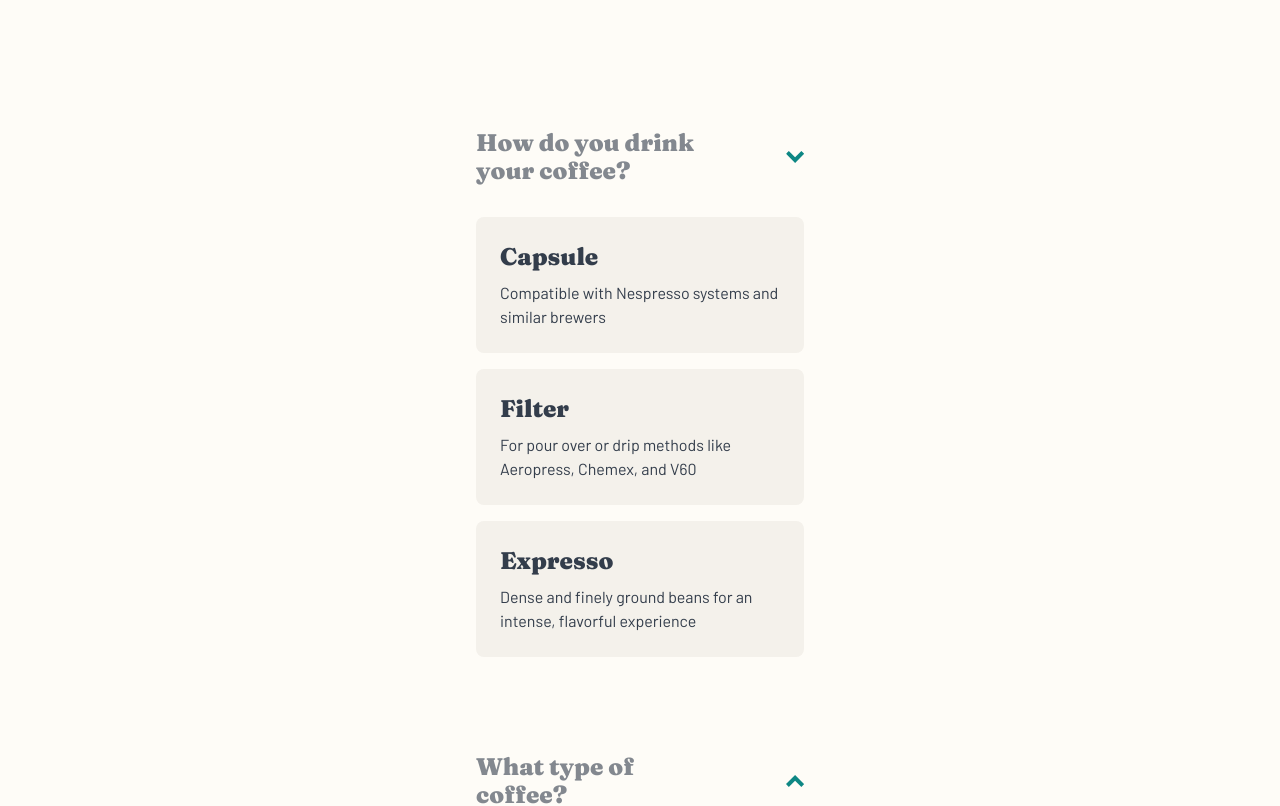
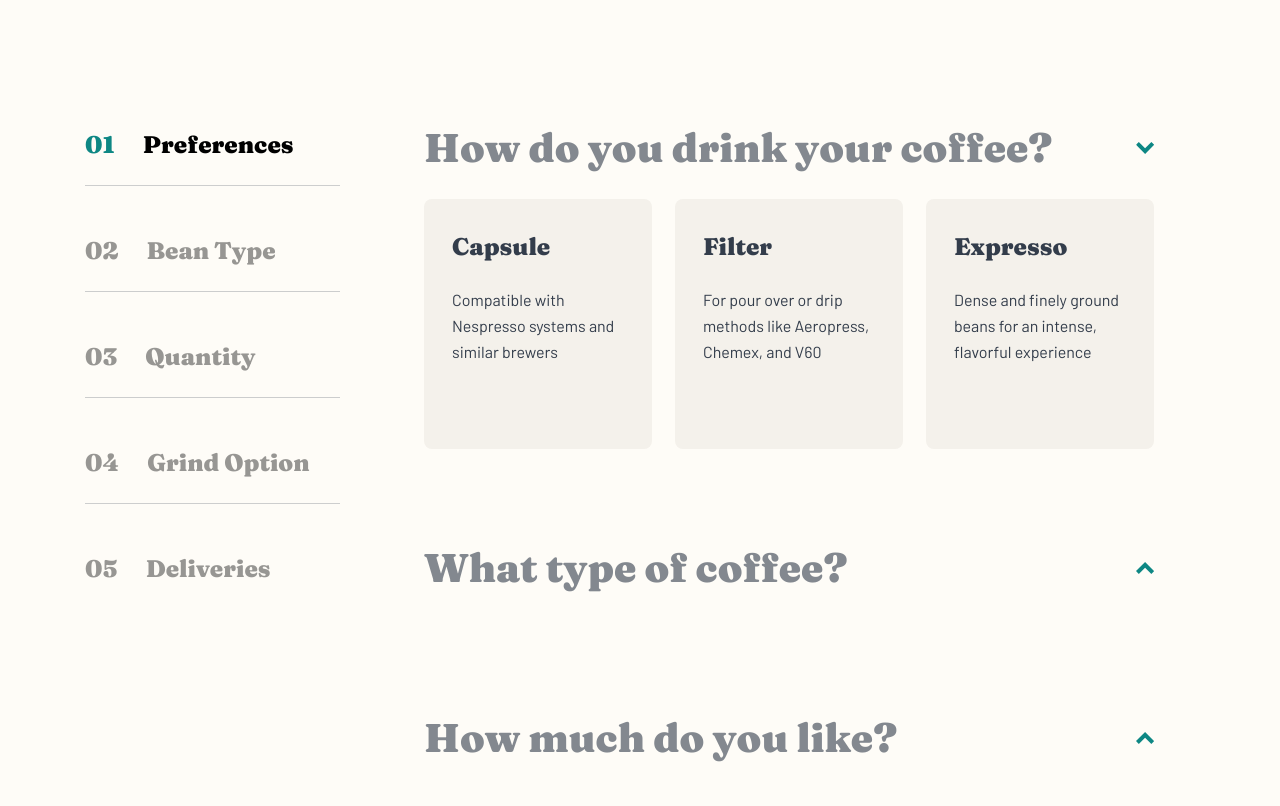
Before and after one commit to CharlesSquirel/caffeeroaster_frontendmentor, a Next.js app: page /plan in a window 1280 px wide. Shown: the part 1540-2346 px from the top of the page. Built offline with nearby package versions, Linux system fonts and the light colour scheme.

Commit message:
Feat: create nav logic && UI

```diff
--- a/app/components/CreatForm/CreatForm.tsx
+++ b/app/components/CreatForm/CreatForm.tsx
@@ -1,24 +1,23 @@
 'use client';
-import { defaultFormData } from 'app/data/defaultFormData';
 import { dropdownData } from 'app/data/formData';
 import { FormTypes } from 'app/utils/types/formTypes';
-import { FormProvider, SubmitHandler, useForm } from 'react-hook-form';
+import { SubmitHandler, UseFormReturn } from 'react-hook-form';
 import DropdownForm from '../common/DropdownForm.tsx/DropdownForm';
 import DropdownOption from '../common/DropdownOption/DropdownOption';
 import Summary from '../Summary/Summary';
 
-export default function CreateForm() {
-  const methods = useForm<FormTypes>({
-    defaultValues: defaultFormData,
-  });
-  const onSubmit: SubmitHandler<FormTypes> = (data) => console.log(data);
+interface CreateFormProps {
+  onSubmit: SubmitHandler<FormTypes>;
+  methods: UseFormReturn<FormTypes, any, undefined>;
+}
+
+export default function CreateForm({ onSubmit, methods }: CreateFormProps) {
   return (
-    <FormProvider {...methods}>
     <form
-        className="flex w-[328px] flex-col items-center"
+      className="flex w-[328px] flex-col items-center md:w-[689px] xl:items-end"
       onSubmit={methods.handleSubmit(onSubmit)}
     >
-        <div className="mb-[120px] flex flex-col gap-[96px]">
+      <div className="mb-[120px] flex flex-col gap-[96px] md:mb-[144px] md:gap-[100px]">
         {dropdownData.map(({ title, optionsInfo, name }, index) => (
           <DropdownForm title={title} index={index} key={index}>
             <DropdownOption
@@ -44,6 +43,5 @@ export default function CreateForm() {
       </div>
       <Summary />
     </form>
-    </FormProvider>
   );
 }
--- a/app/components/Create/Create.tsx
+++ b/app/components/Create/Create.tsx
@@ -1,10 +1,22 @@
+'use client';
+
+import { defaultFormData } from 'app/data/defaultFormData';
+import { FormTypes } from 'app/utils/types/formTypes';
+import { FormProvider, SubmitHandler, useForm } from 'react-hook-form';
+import CreateNav from '../CreateNav/CreateNav';
 import CreateForm from '../CreatForm/CreatForm';
 
 export default function Create() {
+  const methods = useForm<FormTypes>({
+    defaultValues: defaultFormData,
+  });
+  const onSubmit: SubmitHandler<FormTypes> = (data) => console.log(data);
   return (
-    <section className="mb-[120px] w-[328px]">
-      <article className="hidden"></article>
-      <CreateForm />
+    <section className="mb-[120px] w-[328px] md:mb-[144px] md:w-[689px] xl:flex xl:w-[1110px] xl:gap-[125px]">
+      <FormProvider {...methods}>
+        <CreateNav />
+        <CreateForm methods={methods} onSubmit={onSubmit} />
+      </FormProvider>
     </section>
   );
 }
--- /dev/null
+++ b/app/components/CreateNav/CreateNav.tsx
@@ -0,0 +1,76 @@
+'use client';
+
+import { useEffect, useState } from 'react';
+import { useFormContext } from 'react-hook-form';
+import CreateNavItem from './CreateNavItem';
+
+interface createNavListType {
+  text: string;
+  name: string;
+}
+
+const creatNavList: createNavListType[] = [
+  {
+    text: 'Preferences',
+    name: 'how_drink',
+  },
+  {
+    text: 'Bean Type',
+    name: 'type',
+  },
+  {
+    text: 'Quantity',
+    name: 'grammage',
+  },
+  {
+    text: 'Grind Option',
+    name: 'grind',
+  },
+  {
+    text: 'Deliveries',
+    name: 'deliver',
+  },
+];
+
+export default function CreateNav() {
+  const [activeLi, setActiveLi] = useState('how_drink');
+
+  const { watch } = useFormContext();
+  const [how_drink, type, grammage, grind, deliver] = watch([
+    'how_drink',
+    'type',
+    'grammage',
+    'grind',
+    'deliver',
+  ]);
+
+  useEffect(() => {
+    const findActiveLiName = () => {
+      const values = [how_drink, type, grammage, grind, deliver];
+      const lastIndex = values.findLastIndex((value) => value !== '');
+      if (lastIndex !== -1) {
+        setActiveLi(creatNavList[lastIndex].name);
+      }
+    };
+
+    findActiveLiName();
+  }, [how_drink, type, grammage, grind, deliver]);
+
+  return (
+    <nav className="hidden w-[255px] xl:block">
+      <ul className="flex flex-col gap-[49px]">
+        {creatNavList.map((list, index) => (
+          <CreateNavItem
+            key={index}
+            text={list.text}
+            name={list.name}
+            numberOfElement={creatNavList.length}
+            index={index}
+            activeLi={activeLi}
+            isDisabled={how_drink === 'capsule'}
+          />
+        ))}
+      </ul>
+    </nav>
+  );
+}
--- /dev/null
+++ b/app/components/CreateNav/CreateNavItem.tsx
@@ -0,0 +1,31 @@
+import { fraunces } from '@/fonts/fonts';
+
+interface CreateNavItemProps {
+  name: string;
+  text: string;
+  index: number;
+  numberOfElement: number;
+  activeLi: string;
+  isDisabled: boolean;
+}
+
+export default function CreateNavItem({
+  name,
+  text,
+  index,
+  numberOfElement,
+  activeLi,
+  isDisabled,
+}: CreateNavItemProps) {
+  const isActive = name === activeLi;
+  return (
+    <li
+      className={`${fraunces.className} ${index !== numberOfElement - 1 && 'border-b border-greay pb-[24px]'} ${isActive ? 'opacity-1 border-opacity-40' : 'opacity-40'} ${isDisabled && index === 3 && 'opacity-20'} text-[24px] leading-[32px]`}
+    >
+      <span
+        className={`mr-[28px] ${isActive && 'text-cyan'}`}
+      >{`0${index + 1}`}</span>
+      {text}
+    </li>
+  );
+}
--- a/app/components/Header/NavMobile.tsx
+++ b/app/components/Header/NavMobile.tsx
@@ -31,7 +31,7 @@ export default function NavMobile() {
       {isNavMobileOpen && (
         <nav
           ref={refContainer}
-          className="nav-gradient absolute left-[50%] top-[90px] h-[550px] w-[355px] translate-x-[-50%] pt-[50px]"
+          className="nav-gradient absolute left-[50%] top-[90px] z-10 h-[550px] w-[355px] translate-x-[-50%] pt-[50px]"
         >
           <ul
             className={` ${fraunces.className} flex flex-col items-center gap-8 text-2xl uppercase`}
--- a/app/components/Summary/Summary.tsx
+++ b/app/components/Summary/Summary.tsx
@@ -20,10 +20,9 @@ export default function Summary() {
   const isButtonDisabled =
     [how_drink, type, grammage, deliver].some((value) => value === '') &&
     !(how_drink === 'capsule' && grind === '');
-  console.log(`show modal:`, showModal);
   return (
     <>
-      <article className="mb-[56px] flex w-[328px] flex-col gap-2 rounded-[10px] bg-chooseBg px-6 py-8">
+      <article className="mb-[56px] flex w-[328px] flex-col gap-2 rounded-[10px] bg-chooseBg px-6 py-8 md:mb-[67px] md:w-[689px] md:px-[43px] md:py-[27px] xl:mb-[40px] xl:w-[730px] xl:px-[64px] xl:py-[47px]">
         <h3 className="text-base uppercase text-white opacity-50">
           Order Summary
         </h3>
--- a/app/components/common/DropdownForm.tsx/DropdownForm.tsx
+++ b/app/components/common/DropdownForm.tsx/DropdownForm.tsx
@@ -55,11 +55,11 @@ export default function DropdownForm({
 
   return (
     <div
-      className={`${isDisabled && 'opacity-50'} flex w-[328px] flex-col gap-[16px] text-greay`}
+      className={`${isDisabled && 'opacity-50'} flex w-[328px] flex-col gap-[16px] text-greay md:w-[689px] xl:w-[730px]`}
     >
       <div className="mb-[16px] flex items-center justify-between">
         <h2
-          className={`${fraunces.className} w-[240px] text-[24px] leading-[28px]`}
+          className={`${fraunces.className} w-[240px] text-[24px] leading-[28px] md:w-auto md:text-[32px] md:leading-[48px] xl:text-[40px] xl:leading-[38px]`}
         >
           {title}
         </h2>
@@ -70,7 +70,9 @@ export default function DropdownForm({
           }}
         />
       </div>
-      {isDropdownActive && childrenWithProps}
+      <div className="flex w-full flex-col gap-[16px] md:flex-row md:gap-[8px] xl:gap-[23px]">
+        {isDropdownActive && childrenWithProps}
+      </div>
     </div>
   );
 }
--- a/app/components/common/DropdownOption/DropdownOption.tsx
+++ b/app/components/common/DropdownOption/DropdownOption.tsx
@@ -27,7 +27,7 @@ export default function DropdownOption({
 
   return (
     <div
-      className={`${activeDropdown === value ? 'pointer-events-none bg-cyan text-white' : 'bg-dropdownOptionBg hover:bg-orange'} flex w-[328px] cursor-pointer flex-col gap-[8px] rounded-[8px] p-[24px] text-blueDark`}
+      className={`${activeDropdown === value ? 'pointer-events-none bg-cyan text-white' : 'bg-dropdownOptionBg hover:bg-orange'} flex w-[328px] cursor-pointer flex-col rounded-[8px] p-[24px] text-blueDark md:w-[223px] md:gap-[10px] md:pb-[84px] md:pt-[32px] xl:w-[228px] xl:gap-[24px] xl:px-[28px]`}
       onClick={() => {
         handleOnClick(value);
         handleOnRegister();
@@ -36,7 +36,9 @@ export default function DropdownOption({
       <h3 className={`${fraunces.className} text-[24px] leading-[32px]`}>
         {title}
       </h3>
-      <p className="text-base">{description}</p>
+      <p className="text-base xl:text-[16px] xl:leading-[26px]">
+        {description}
+      </p>
     </div>
   );
 }
```
Lines whose indentation alone changed are shown as unchanged.
